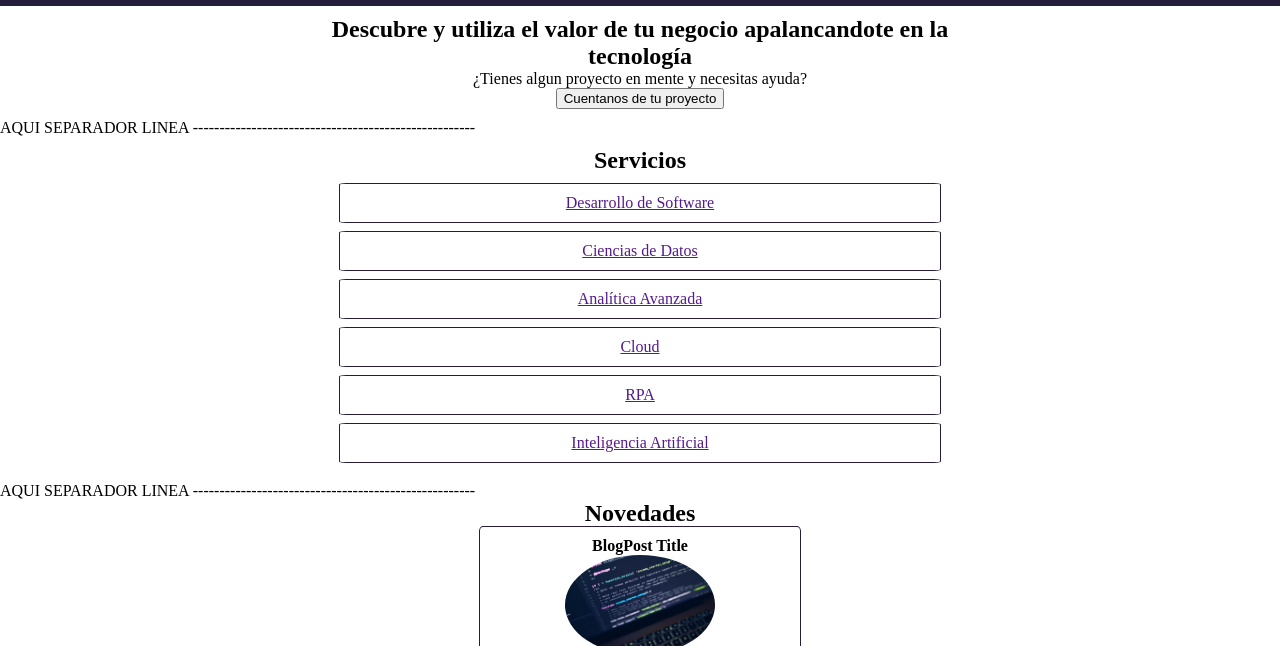
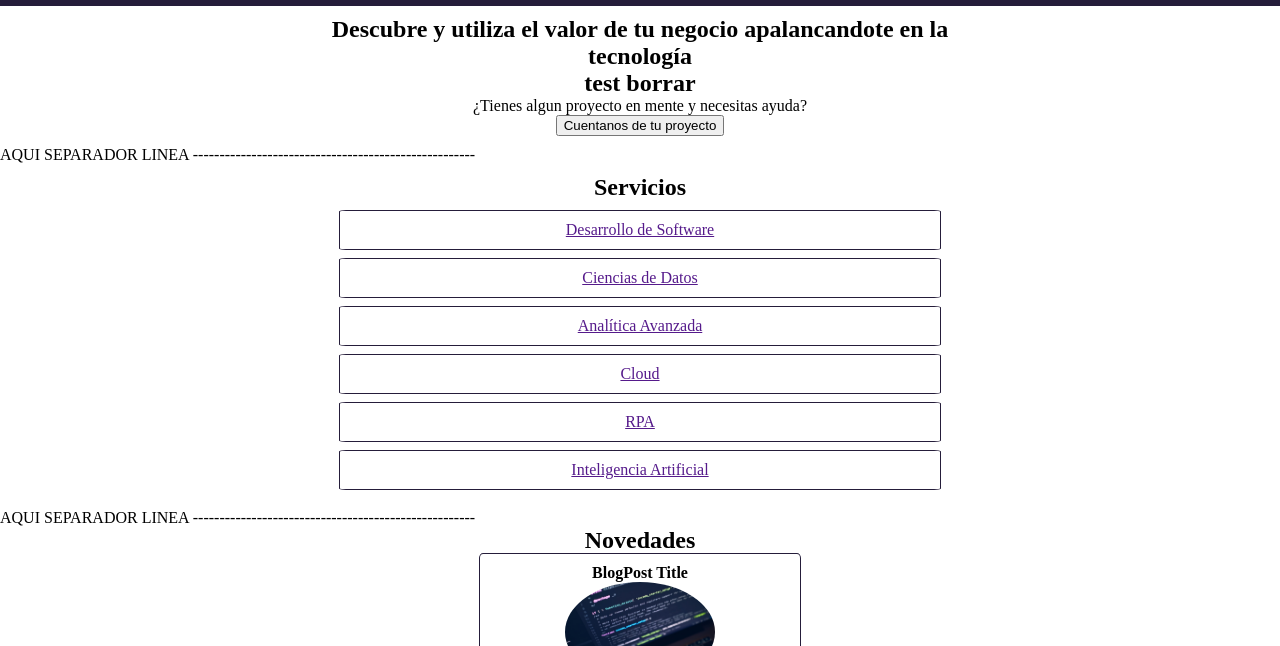
Before and after one commit to Stgocf/coderhouse-desarrolloweb-proyecto, a plain HTML site: page index.html in a window 1280 px wide. Shown: the part 154-800 px from the top of the page. Drawn offline with Linux system fonts and the light colour scheme.

Commit message:
creacion de h2 e branch test

```diff
--- a/index.html
+++ b/index.html
@@ -29,6 +29,8 @@
     <main>
         <div class="msj-principal">
             <h2>Descubre y utiliza el valor de tu negocio apalancandote en la tecnología</h2>
+
+            <h2>test borrar</h2>
             <p>¿Tienes algun proyecto en mente y necesitas ayuda?</p>
             <button>Cuentanos de tu proyecto</button>
         </div>
```
Also changed, not shown: 1 other file.
